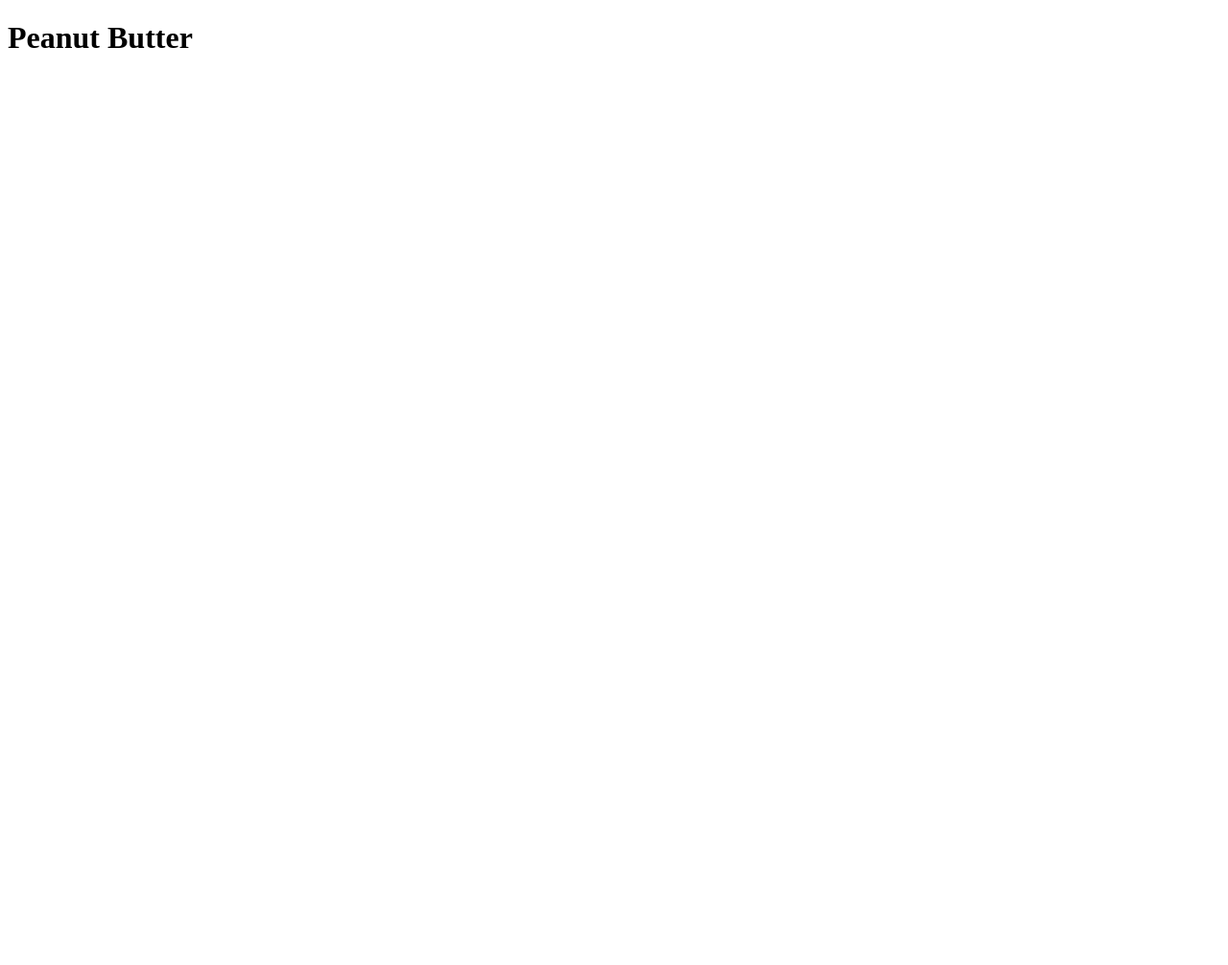
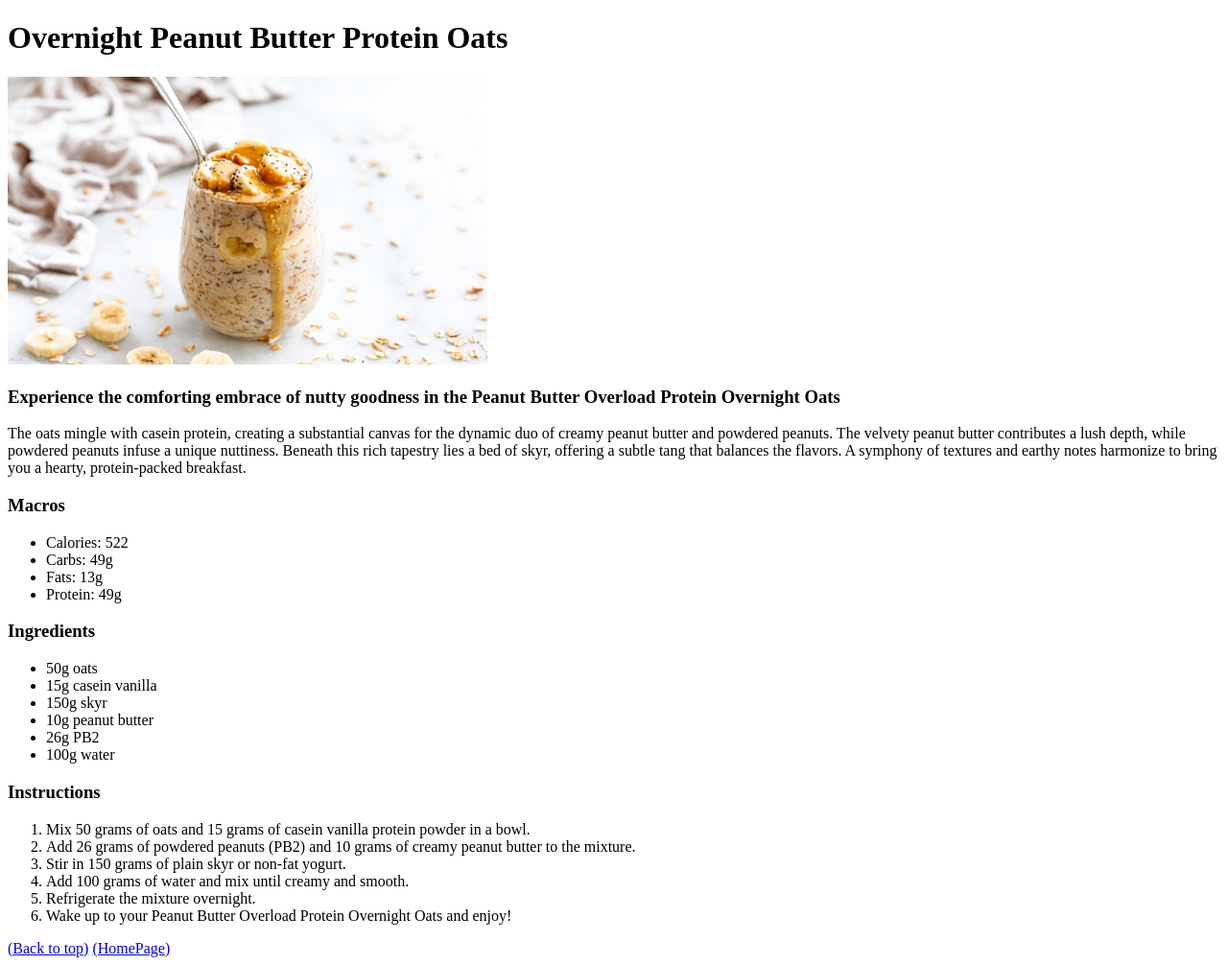
Before and after one commit to RushilRiyaz/odin-recipes, a plain HTML site: page pgs/pboats.html in a window 1280 px wide. Shown: the whole page at 96% size. Before the commit the page ends 800 px from the top, so only its background shows below. Drawn offline with Linux system fonts and the light colour scheme.

Commit message:
Complete Peanut Butter recipe page

```diff
--- a/pgs/pboats.html
+++ b/pgs/pboats.html
@@ -6,6 +6,62 @@
   </head>
 
   <body>
-    <h1>Peanut Butter</h1>
+    <h1>Overnight Peanut Butter Protein Oats</h1>
+    <img src="../img/pboats.jpeg" height="300" width="500" />
+    <h3>
+      Experience the comforting embrace of nutty goodness in the Peanut Butter
+      Overload Protein Overnight Oats
+    </h3>
+
+    <p>
+      The oats mingle with casein protein, creating a substantial canvas for the
+      dynamic duo of creamy peanut butter and powdered peanuts. The velvety
+      peanut butter contributes a lush depth, while powdered peanuts infuse a
+      unique nuttiness. Beneath this rich tapestry lies a bed of skyr, offering
+      a subtle tang that balances the flavors. A symphony of textures and earthy
+      notes harmonize to bring you a hearty, protein-packed breakfast.
+    </p>
+
+    <h3>Macros</h3>
+
+    <ul>
+      <li>Calories: 522</li>
+      <li>Carbs: 49g</li>
+      <li>Fats: 13g</li>
+      <li>Protein: 49g</li>
+    </ul>
+
+    <h3>Ingredients</h3>
+
+    <ul>
+      <li>50g oats</li>
+      <li>15g casein vanilla</li>
+      <li>150g skyr</li>
+      <li>10g peanut butter</li>
+      <li>26g PB2</li>
+      <li>100g water</li>
+    </ul>
+
+    <h3>Instructions</h3>
+
+    <ol>
+      <li>
+        Mix 50 grams of oats and 15 grams of casein vanilla protein powder in a
+        bowl.
+      </li>
+      <li>
+        Add 26 grams of powdered peanuts (PB2) and 10 grams of creamy peanut
+        butter to the mixture.
+      </li>
+      <li>Stir in 150 grams of plain skyr or non-fat yogurt.</li>
+      <li>Add 100 grams of water and mix until creamy and smooth.</li>
+      <li>Refrigerate the mixture overnight.</li>
+      <li>
+        Wake up to your Peanut Butter Overload Protein Overnight Oats and enjoy!
+      </li>
+    </ol>
+
+    <a href="../pgs/pboats.html">(Back to top)</a>
+    <a href="../index.html">(HomePage)</a>
   </body>
 </html>
```
